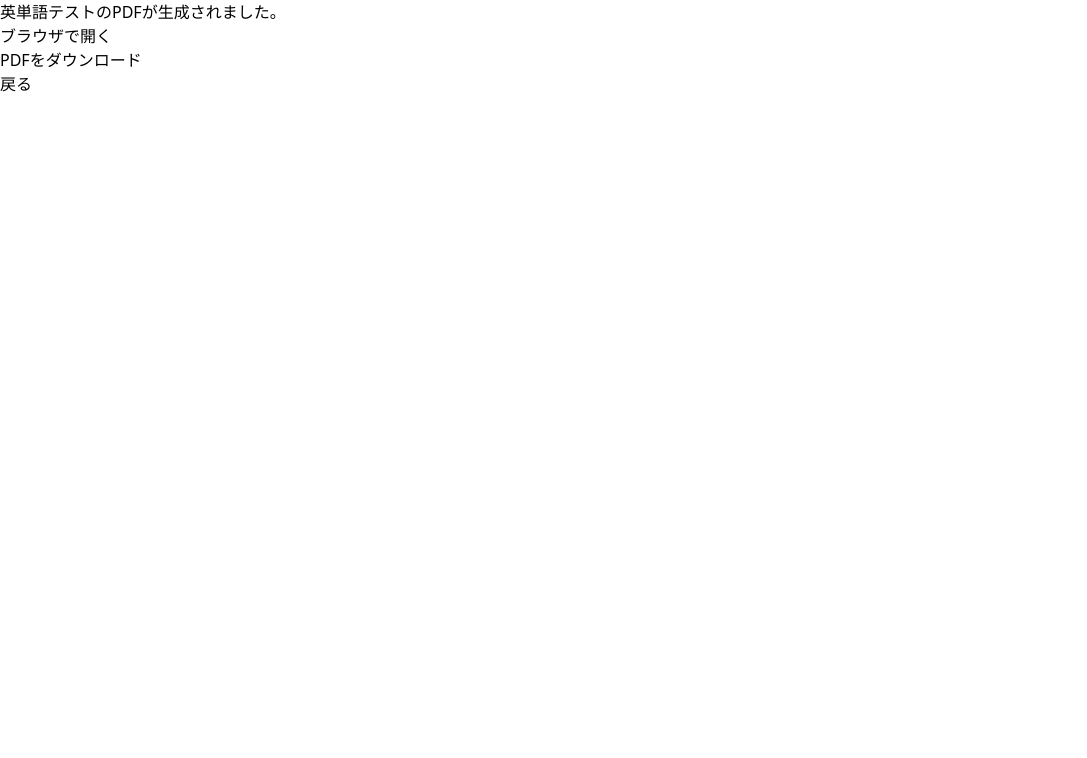
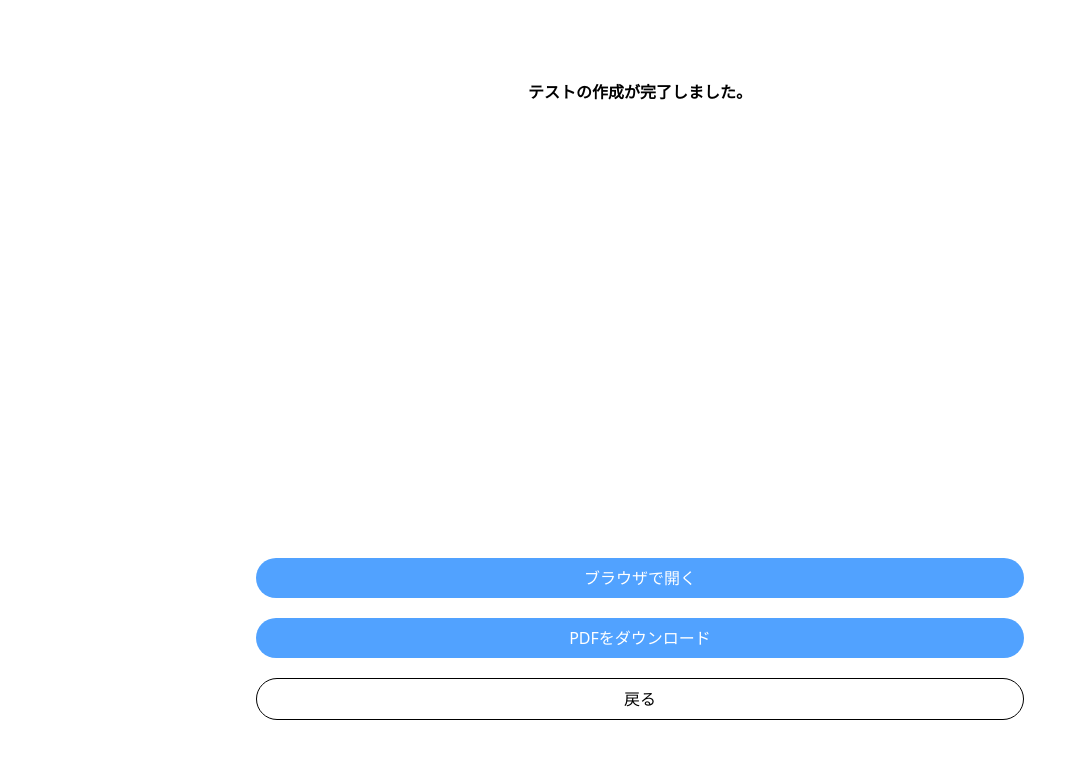
Before and after one commit to bechibechimaru/english_word_test, a React (Vite) app in the folder front/: page /output in a window 1280 px wide. Shown: the top 758 px of the page, without its empty margins (0-1087 px from the left). Built offline with nearby package versions, Linux system fonts and the light colour scheme.

Commit message:
feat:output画面の作成成功

```diff
--- a/front/src/pages/OutputPage.tsx
+++ b/front/src/pages/OutputPage.tsx
@@ -57,22 +57,28 @@ const OutputPage = () => {
     };
 
     return (
-        <div className="outputpage_main">
-            <h2>英単語テストのPDFが生成されました。</h2>
+        <div>
+            <div className="m-[10vh] text-center font-bold">
+                <h2>テストの作成が完了しました。</h2>
+            </div>
 
-            <div className="button-group">
+
+            <div className="fixed bottom-[10vh] left-0 right-0 text-center flex-col-reverse">
                 <p>
-                    <Button className="open-button" onClick={handleOpen}>
+                    <Button className="w-[60vw] py-[1vh] mt-[2.5vh] rounded-[2vw] text-center text-white bg-blue-400" onClick={handleOpen}>
                         ブラウザで開く
                     </Button>
                 </p>
                 <p>
-                    <Button className="download-button" onClick={handleDownload}>
+                    <Button className="w-[60vw] py-[1vh] mt-[2.5vh] rounded-[2vw] text-center text-white bg-blue-400" onClick={handleDownload}>
                         PDFをダウンロード
                     </Button>
                 </p>
                 <p>
-                    <Button className="return-button" onClick={() => navigate("/")}>
+                    <Button
+                        className="w-[60vw] py-[1vh] mt-[2.5vh] rounded-[2vw] text-center border text-black bg-white-400"
+                        onClick={() => navigate("/")}
+                    >
                         戻る
                     </Button>
                 </p>
```
